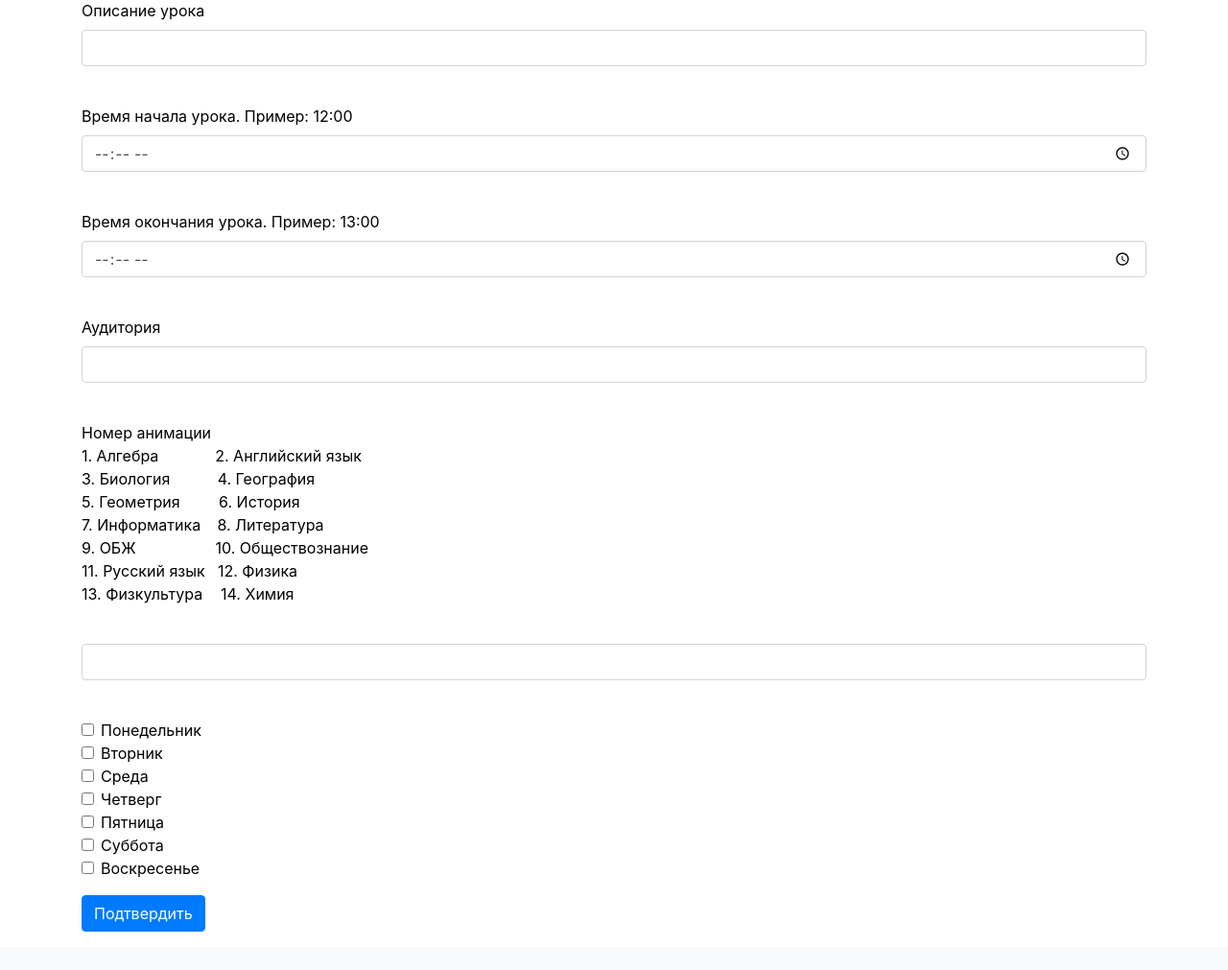
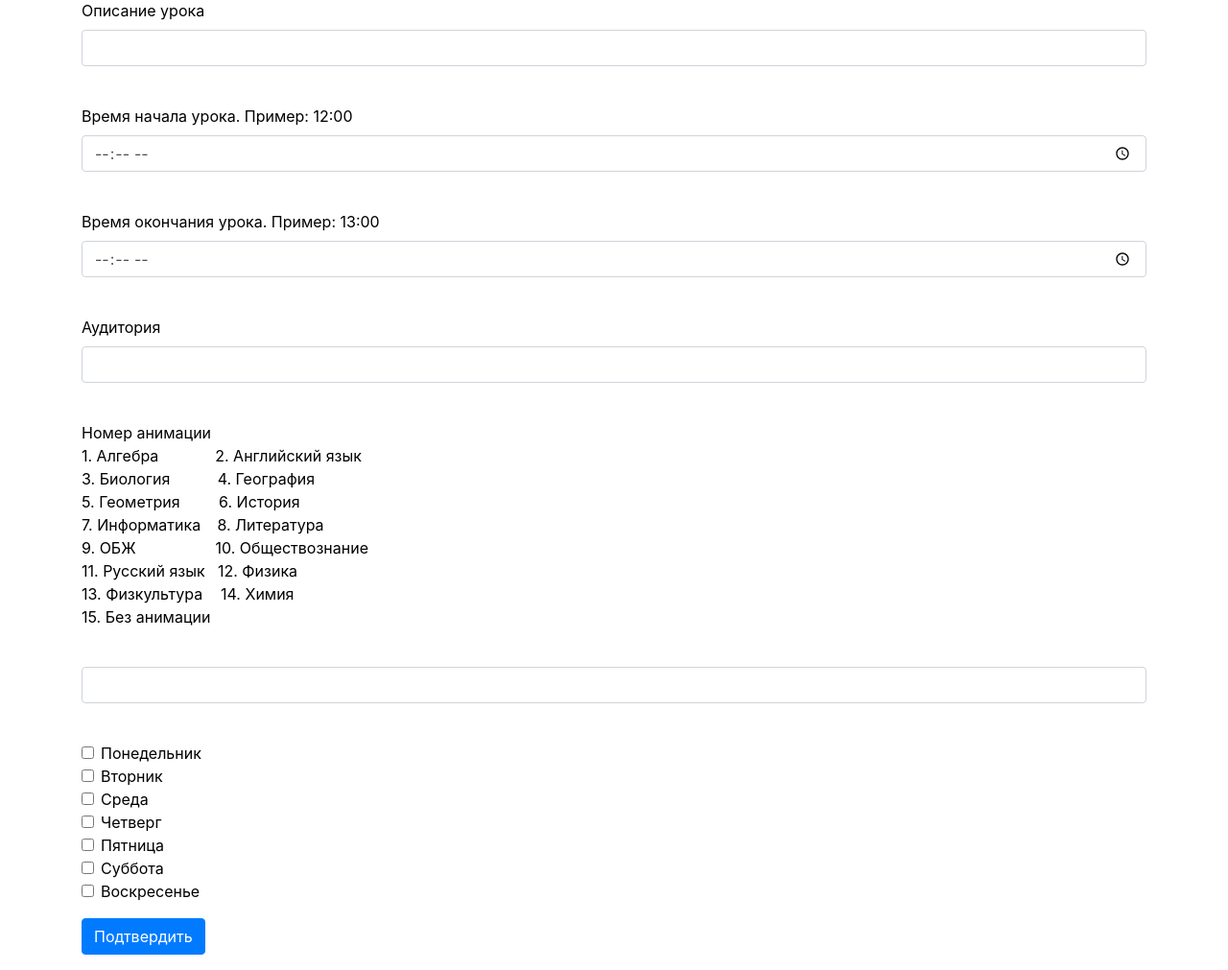
Before and after one commit to ArtyomRukavitsa/nameOfRepo, a Flask app: page /addEvent in a window 1280 px wide. Shown: the part 127-1138 px from the top of the page at 96% size. Before the commit the page ends 1098 px from the top, so only its background shows below. Run offline with Flask 2, Linux system fonts and the light colour scheme; some libraries are stand-ins or nearby versions.

Commit message:
пустая анимация

```diff
--- a/main.py
+++ b/main.py
@@ -134,7 +134,7 @@ def updateEvent(id):
                                    form=form,
                                    action='Обновление'
                                    )
-        if form.numbOfAni.data < 1 or form.numbOfAni.data > 14:
+        if form.numbOfAni.data < 1 or form.numbOfAni.data > 15:
             return render_template('addEvent.html',
                                    title='Добавление ивента',
                                    message='Вы выбрали неверный номер анимации!',
@@ -204,7 +204,7 @@ def addEvent():
                                    form=form,
                                    action='Добавление'
                                    )
-        if number < 1 or number > 14:
+        if number < 1 or number > 15:
             return render_template('addEvent.html',
                                    title='Добавление ивента',
                                    message='Вы выбрали неверный номер анимации!',
--- a/templates/addEvent.html
+++ b/templates/addEvent.html
@@ -49,7 +49,8 @@
             7. Информатика   <span style="padding-left:0.8em">  8. Литература<br/></span>
             9. ОБЖ      <span style="padding-left:4.9em">        10. Обществознание<br/></span>
             11. Русский язык   <span style="padding-left:0.55em"> 12. Физика<br/></span>
-            13. Физкультура  <span style="padding-left:0.9em">   14. Химия</span></p><br>
+            13. Физкультура  <span style="padding-left:0.9em">   14. Химия</span><br>
+            15. Без анимации </p><br>
         {{ form.numbOfAni(class="form-control") }}<br>
         {% for error in form.numbOfAni.errors %}
             <p class="alert alert-danger" role="alert">
```
